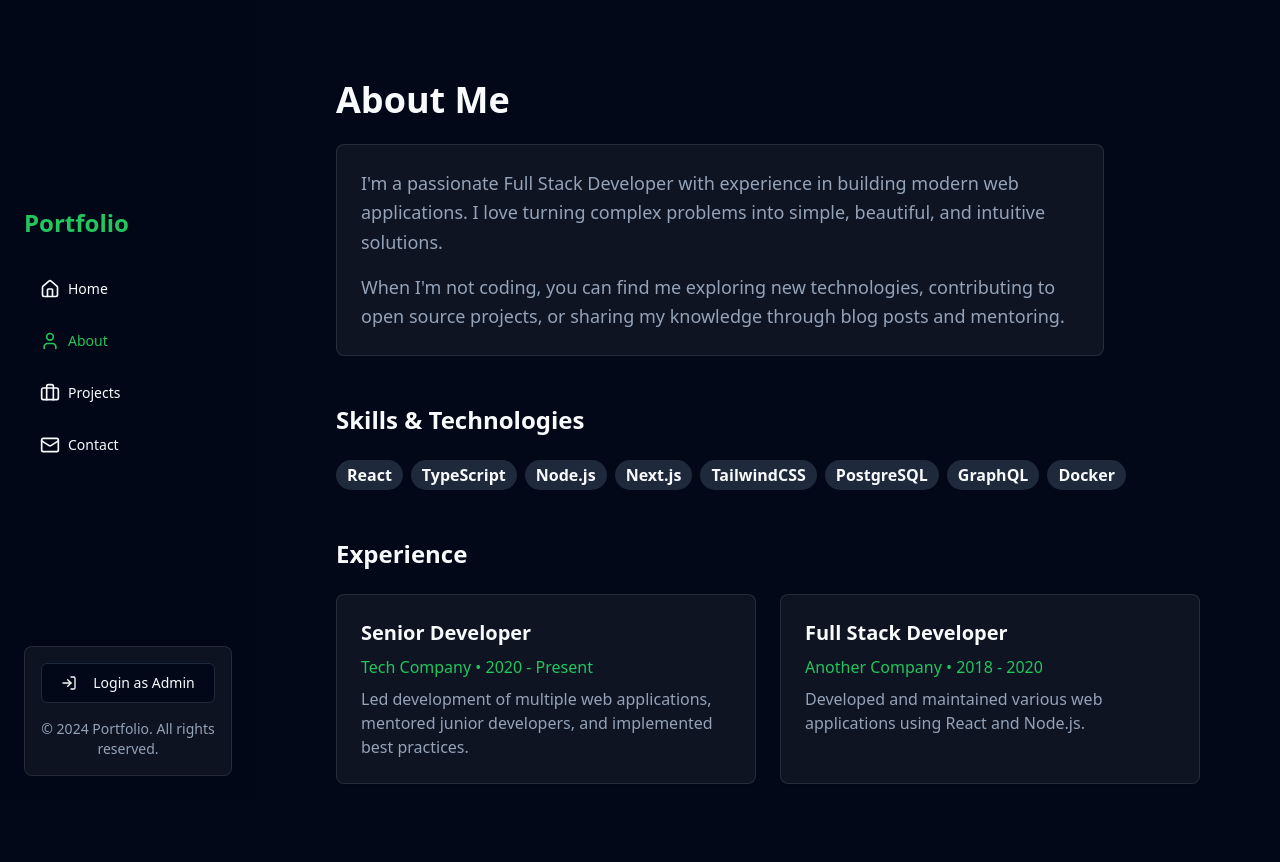
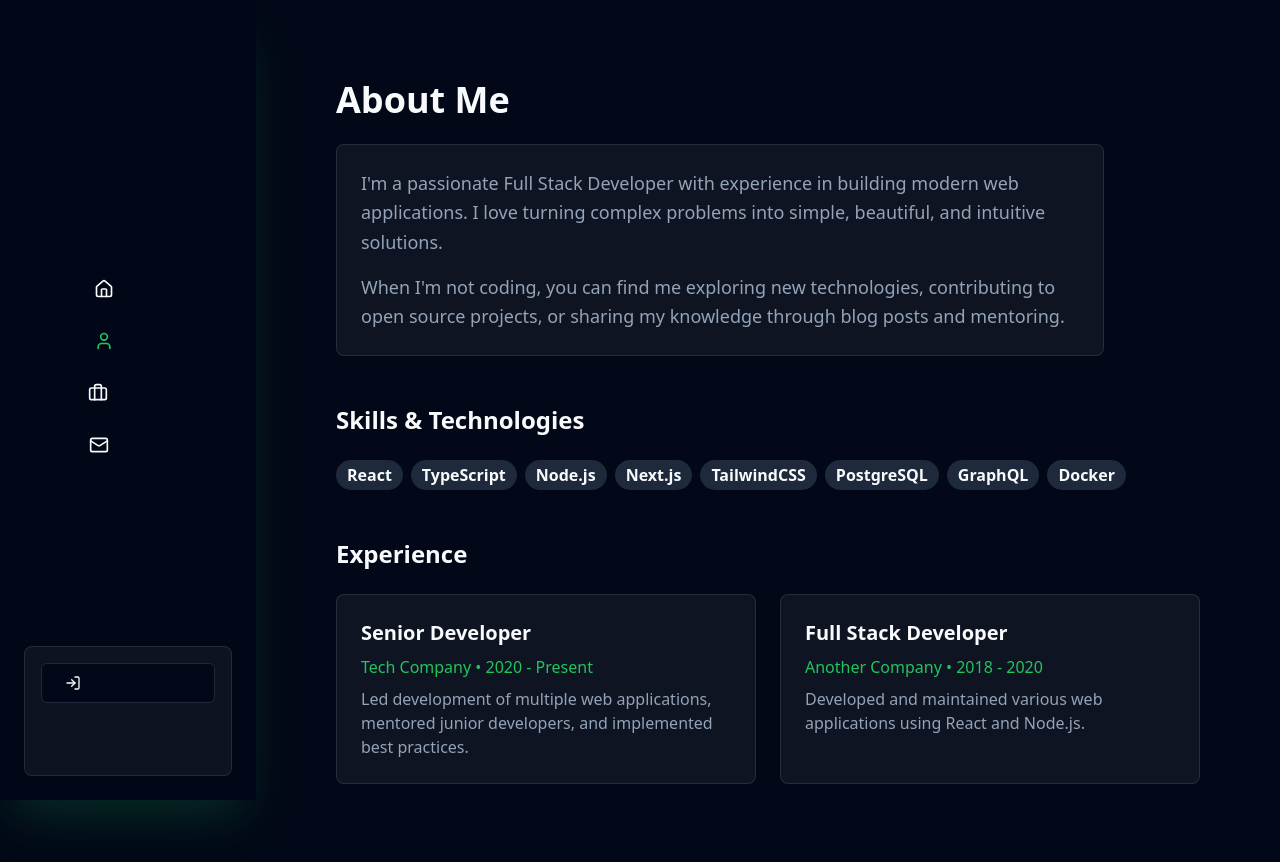
Before and after one commit to Akanksha10029/techfolio-dynamic, a React (Vite) app: page /about in a window 1280 px wide. Built offline with nearby package versions, Linux system fonts and the light colour scheme.

Commit message:
Implement UI/UX enhancements
- Implement welcome message persistence.
- Add confirmation dialog for logout action.
- Implement animated logout and delete buttons.
- Enhance side menu with hover effect and animations.

```diff
--- a/src/components/Navigation.tsx
+++ b/src/components/Navigation.tsx
@@ -4,11 +4,23 @@ import { useState } from "react";
 import { Link, useLocation } from "react-router-dom";
 import { Button } from "@/components/ui/button";
 import { useAuth } from "@/contexts/AuthContext";
+import {
+  AlertDialog,
+  AlertDialogAction,
+  AlertDialogCancel,
+  AlertDialogContent,
+  AlertDialogDescription,
+  AlertDialogFooter,
+  AlertDialogHeader,
+  AlertDialogTitle,
+  AlertDialogTrigger,
+} from "@/components/ui/alert-dialog";
 
 const Navigation = () => {
   const [isOpen, setIsOpen] = useState(false);
   const location = useLocation();
   const { session, signOut } = useAuth();
+  const [showLogoutConfirm, setShowLogoutConfirm] = useState(false);
 
   const navItems = [
     { path: "/", icon: <Home className="h-5 w-5" />, label: "Home" },
@@ -30,27 +42,31 @@ const Navigation = () => {
       </div>
 
       <nav
-        className={`fixed left-0 top-0 z-40 flex h-full w-64 transform flex-col justify-center bg-background/95 p-6 backdrop-blur-lg transition-transform duration-300 ease-in-out lg:translate-x-0 ${
-          isOpen ? "translate-x-0" : "-translate-x-full"
+        className={`fixed left-0 top-0 z-40 flex h-full w-64 transform flex-col justify-center bg-background/95 p-6 backdrop-blur-lg transition-all duration-300 ease-in-out hover:shadow-2xl hover:shadow-primary/20 lg:w-20 lg:hover:w-64 ${
+          isOpen ? "translate-x-0" : "-translate-x-full lg:translate-x-0"
         }`}
       >
         <div className="flex h-full flex-col justify-center">
           <div className="space-y-8">
             <div className="mb-8 mt-16 lg:mt-0">
-              <h2 className="text-2xl font-bold text-primary">Portfolio</h2>
+              <h2 className="text-2xl font-bold text-primary opacity-100 transition-opacity duration-300 lg:text-center lg:opacity-0 lg:group-hover:opacity-100">
+                Portfolio
+              </h2>
             </div>
             <ul className="space-y-4">
               {navItems.map((item) => (
-                <li key={item.path}>
+                <li key={item.path} className="group">
                   <Link
                     to={item.path}
-                    className={`nav-item rotate-hover ${
+                    className={`nav-item relative flex items-center gap-2 overflow-hidden px-4 py-2 text-sm font-medium transition-all duration-300 hover:text-primary lg:justify-center lg:group-hover:justify-start ${
                       location.pathname === item.path ? "active" : ""
                     }`}
                     onClick={() => setIsOpen(false)}
                   >
                     {item.icon}
-                    <span>{item.label}</span>
+                    <span className="opacity-100 transition-all duration-300 lg:opacity-0 lg:group-hover:opacity-100">
+                      {item.label}
+                    </span>
                   </Link>
                 </li>
               ))}
@@ -59,14 +75,36 @@ const Navigation = () => {
         </div>
         <div className="glass-card mt-auto p-4">
           {session ? (
+            <AlertDialog open={showLogoutConfirm} onOpenChange={setShowLogoutConfirm}>
+              <AlertDialogTrigger asChild>
                 <Button
                   variant="outline"
-              className="w-full"
-              onClick={signOut}
+                  className="group relative w-full overflow-hidden transition-all duration-300 hover:border-primary/50"
                 >
-              <LogOut className="mr-2 h-4 w-4" />
+                  <div className="absolute inset-0 flex items-center justify-center bg-primary/10 opacity-0 transition-opacity duration-300 group-hover:opacity-100">
+                    <LogOut className="h-5 w-5 animate-bounce text-primary" />
+                  </div>
+                  <span className="flex items-center justify-center gap-2">
+                    <LogOut className="h-4 w-4" />
+                    <span className="opacity-100 transition-all duration-300 lg:opacity-0 lg:group-hover:opacity-100">
                       Logout
+                    </span>
+                  </span>
                 </Button>
+              </AlertDialogTrigger>
+              <AlertDialogContent>
+                <AlertDialogHeader>
+                  <AlertDialogTitle>Are you sure you want to logout?</AlertDialogTitle>
+                  <AlertDialogDescription>
+                    This will end your current session.
+                  </AlertDialogDescription>
+                </AlertDialogHeader>
+                <AlertDialogFooter>
+                  <AlertDialogCancel>Cancel</AlertDialogCancel>
+                  <AlertDialogAction onClick={signOut}>Logout</AlertDialogAction>
+                </AlertDialogFooter>
+              </AlertDialogContent>
+            </AlertDialog>
           ) : (
             <div className="space-y-4">
               <Button
@@ -74,12 +112,14 @@ const Navigation = () => {
                 className="w-full"
                 asChild
               >
-                <Link to="/auth">
-                  <LogIn className="mr-2 h-4 w-4" />
+                <Link to="/auth" className="flex items-center justify-center gap-2">
+                  <LogIn className="h-4 w-4" />
+                  <span className="opacity-100 transition-all duration-300 lg:opacity-0 lg:group-hover:opacity-100">
                     Login as Admin
+                  </span>
                 </Link>
               </Button>
-              <p className="text-sm text-muted-foreground text-center">
+              <p className="text-sm text-muted-foreground text-center opacity-100 transition-all duration-300 lg:opacity-0 lg:group-hover:opacity-100">
                 © 2024 Portfolio. All rights reserved.
               </p>
             </div>
--- a/src/index.css
+++ b/src/index.css
@@ -37,7 +37,7 @@
 }
 
 .nav-item {
-  @apply relative flex items-center gap-2 px-4 py-2 text-sm font-medium transition-all duration-200 hover:text-primary;
+  @apply relative flex items-center gap-2 px-4 py-2 text-sm font-medium transition-all duration-300 hover:text-primary;
 }
 
 .nav-item.active {
@@ -54,34 +54,54 @@
 }
 
 .glass-card {
-  @apply rounded-lg border border-white/10 bg-white/5 backdrop-blur-sm;
+  @apply rounded-lg border border-white/10 bg-white/5 backdrop-blur-sm transition-all duration-300 hover:border-primary/20 hover:bg-white/10;
 }
 
-.rotate-hover:hover {
-  animation: rotate360 0.5s ease-in-out;
+@keyframes rotate360 {
+  from {
+    transform: rotate(0deg);
+  }
+  to {
+    transform: rotate(360deg);
+  }
+}
+
+@keyframes shake {
+  0%, 100% { transform: translateX(0); }
+  25% { transform: translateX(-2px); }
+  75% { transform: translateX(2px); }
+}
+
+.delete-btn {
+  @apply relative overflow-hidden transition-all duration-300 hover:bg-destructive/90;
+}
+
+.delete-btn::before {
+  content: '';
+  @apply absolute inset-0 bg-destructive/20 opacity-0 transition-opacity duration-300;
+}
+
+.delete-btn:hover::before {
+  @apply opacity-100;
+}
+
+.delete-btn:hover .delete-icon {
+  animation: shake 0.5s ease-in-out;
 }
 
 @keyframes typewriter {
-  from {
-    width: 0;
-  }
-  to {
-    width: 100%;
-  }
+  from { width: 0; }
+  to { width: 100%; }
 }
 
 @keyframes blink {
-  50% {
-    border-color: transparent;
-  }
+  50% { border-color: transparent; }
 }
 
 .typewriter {
   overflow: hidden;
   white-space: nowrap;
   border-right: 3px solid var(--primary);
-  animation: typewriter 2s steps(40) 0.5s forwards,
-             blink 1s steps(1) infinite;
 }
 
 .page-enter {
--- a/src/pages/Index.tsx
+++ b/src/pages/Index.tsx
@@ -1,4 +1,3 @@
-
 import { ArrowRight } from "lucide-react";
 import { Link, useNavigate } from "react-router-dom";
 import { Button } from "@/components/ui/button";
@@ -19,17 +18,9 @@ import { useAuth } from "@/contexts/AuthContext";
 
 const Index = () => {
   const [featuredProjects, setFeaturedProjects] = useState<Project[]>([]);
-  const [showAdminCheck, setShowAdminCheck] = useState(false);
+  const [showAdminCheck, setShowAdminCheck] = useState(true);
   const navigate = useNavigate();
   const { session } = useAuth();
-
-  useEffect(() => {
-    const hasSeenWelcome = localStorage.getItem('hasSeenWelcome');
-    if (!hasSeenWelcome) {
-      setShowAdminCheck(true);
-      localStorage.setItem('hasSeenWelcome', 'true');
-    }
-  }, []);
 
   useEffect(() => {
     const fetchFeaturedProjects = async () => {
--- a/src/pages/Projects.tsx
+++ b/src/pages/Projects.tsx
@@ -308,9 +308,9 @@ const Projects = () => {
                   <Button
                     variant="destructive"
                     size="icon"
-                    className="absolute right-2 top-2 z-10 scale-0 opacity-0 transition-all duration-300 group-hover:scale-100 group-hover:opacity-100"
+                    className="delete-btn absolute right-2 top-2 z-10 scale-0 opacity-0 transition-all duration-300 group-hover:scale-100 group-hover:opacity-100"
                   >
-                    <Trash2 className="h-4 w-4" />
+                    <Trash2 className="delete-icon h-4 w-4 transition-transform duration-300" />
                   </Button>
                 </AlertDialogTrigger>
                 <AlertDialogContent>
```
Lines whose indentation alone changed are shown as unchanged.
